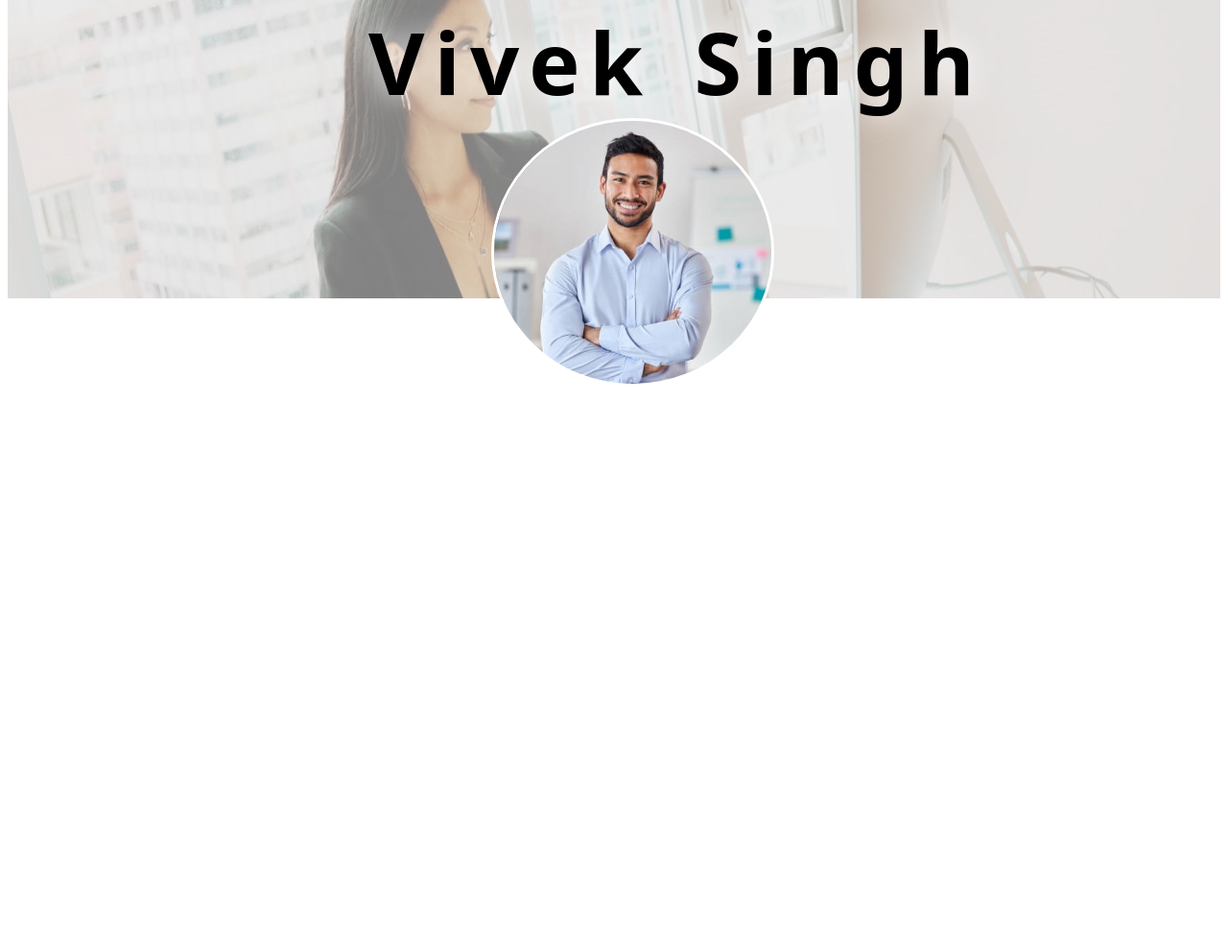
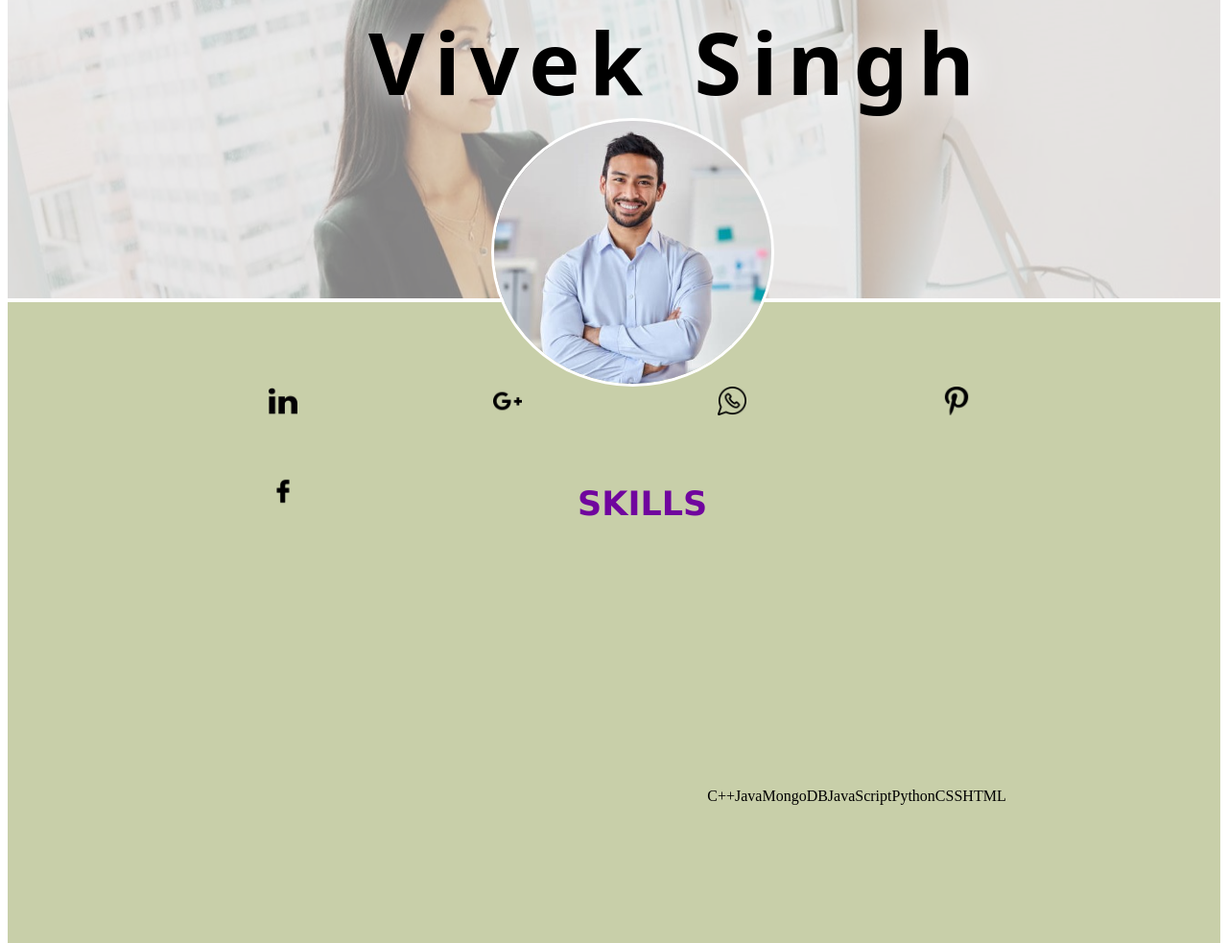
Before and after one commit to viveksingh2310/Resume-Website, a plain HTML site: page index.html in a window 1280 px wide. Shown: the part 177-1160 px from the top of the page at 96% size. Before the commit the page ends 800 px from the top, so only its background shows below. Drawn offline with Linux system fonts and the light colour scheme.

Commit message:
updates 2

```diff
--- a/index.html
+++ b/index.html
@@ -25,13 +25,43 @@
 <div id="profile-pic">
     <img src="images/myimageprofilepic.jpg"
 ></div>
+<div class="social-icons">
+ <img style="height:30px;opacity:1; width:30px;" src="images/linkedin.png" alt="linkedinlogo">
+ <img style="height:30px;opacity:1;  width:30px;" src="images/google-plus.png" alt="googlepluslogo">
+<img style="height:30px;opacity:1;  width:30px;" src="images/whatsapp.png" alt="whatsapplogo">
+<img style="height:30px; opacity:1; width:30px;" src="images/pinterest.png" alt="pintrestlogo">
+<img style="height:30px; opacity:1; width:30px;" src="images/facebook.png" alt="facebook logo">
+</div>
     </header>
     <main>
-        <section id="experience"></section>
+        <section id="skills">
+            <header class="section-headings">
+<span> </span>
+<span>SKILLS</span>
+
+
+            </header>
+<div class="skills-values">C++</div>
+<div class="skills-values">Java </div>
+<div class="skills-values">MongoDB</div>
+<div class="skills-values">JavaScript</div>
+<div class="skills-values">Python</div>
+<div class="skills-values">CSS</div>
+<div class="skills-values">HTML</div>
+
+
+
+
+        </section>
+        <section id="experience">
+
+
+
+        </section>
         <section id="contact"></section>
-        <section id="skills"></section>
-        <section id="education"></section>
-        <section id="certificate"></section>
+
+        <section id="education">dfh</section>
+        <section id="certificate">sfgs</section>
     </main>
 </body>
 </html>
--- a/style.css
+++ b/style.css
@@ -55,3 +55,50 @@ opacity:0.5;
     border:3px solid white;
 
 }
+.social-icons{
+    position:absolute;
+    top:550px;
+    left :180px;
+}
+.social-icons img{
+    margin:30px 100px;
+    align-items:center;
+
+}
+#experience{
+    background-image:url("images/skillssectionimage.avif");
+}
+main section{
+    height:50vh;
+    width:100%;
+}
+main section:nth-child(2n){
+background-color:rgb(229, 255, 220);
+}
+main section:nth-child(2n-1){
+    background-color:rgb(200, 207, 169);
+    }
+#skills{
+    display:flex;
+    flex-direction:row;
+    flex-wrap: wrap;
+    position:relative;
+    height:120vh;
+    width:100%;
+    align-items: flex-start;
+    z-index:-1;
+}
+#skills .section-headings{
+    margin-top:15%;
+    margin-left:47%;
+
+}
+.skills-values{
+ margin-top:40%;
+}
+.section-headings{
+    font-family:Verdana, Geneva, Tahoma, sans-serif;
+    font-size:35px;
+    font-weight:bold;
+    color:rgb(112, 5, 158);
+}
```
Also changed, not shown: images/facebook.png (added), images/google-plus.png (added), images/linkedin.png (added), images/pinterest.png (added), images/whatsapp.png (added).
